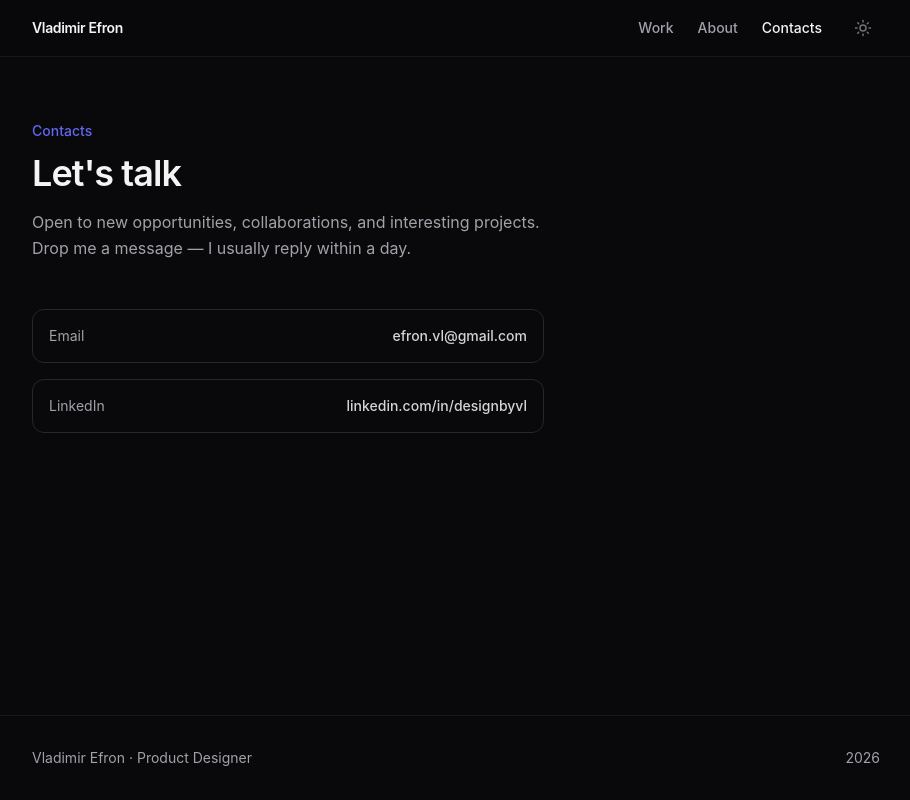
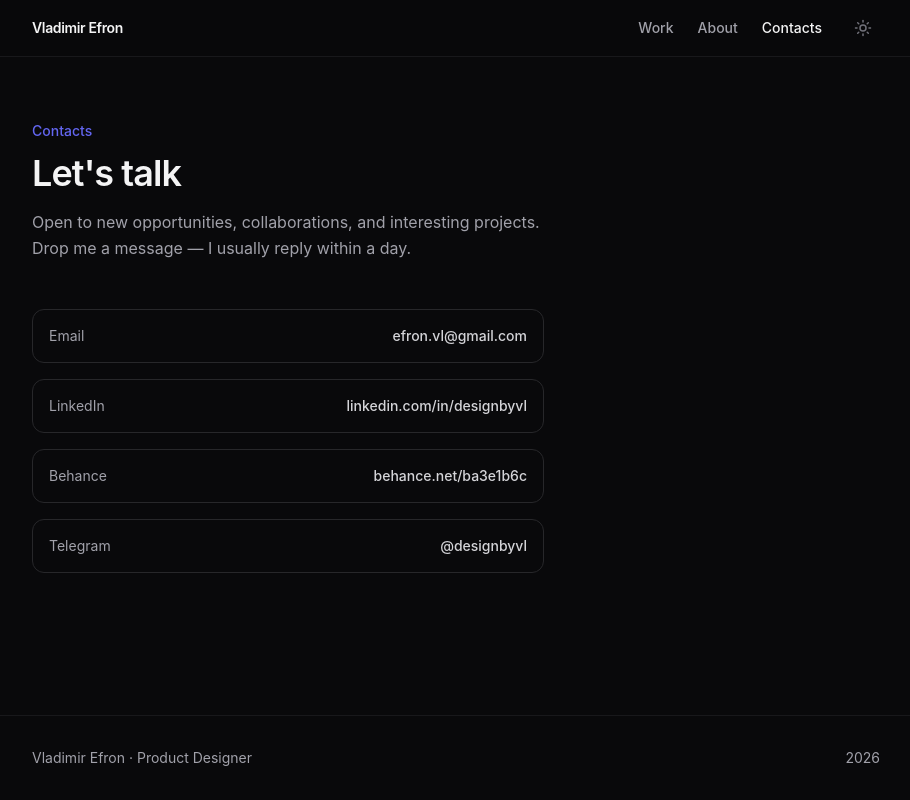
Before and after one commit to hrisovets-code/portfolio, a React app: page /contacts in a window 1280 px wide. Shown: the whole page, without its empty margins (184-1094 px from the left). Built offline with nearby package versions, Linux system fonts and the light colour scheme; the HTML template or start-up script is replaced by a standard one.

Commit message:
Update contacts with real links

```diff
--- a/src/pages/Contacts.tsx
+++ b/src/pages/Contacts.tsx
@@ -2,7 +2,9 @@ import { motion } from 'framer-motion'
 
 const links = [
   { label: 'Email', value: 'efron.vl@gmail.com', href: 'mailto:efron.vl@gmail.com' },
-  { label: 'LinkedIn', value: 'linkedin.com/in/designbyvl', href: 'https://linkedin.com/in/designbyvl' },
+  { label: 'LinkedIn', value: 'linkedin.com/in/designbyvl', href: 'https://www.linkedin.com/in/designbyvl/' },
+  { label: 'Behance', value: 'behance.net/ba3e1b6c', href: 'https://www.behance.net/ba3e1b6c' },
+  { label: 'Telegram', value: '@designbyvl', href: 'https://t.me/designbyvl' },
 ]
 
 export function Contacts() {
```
